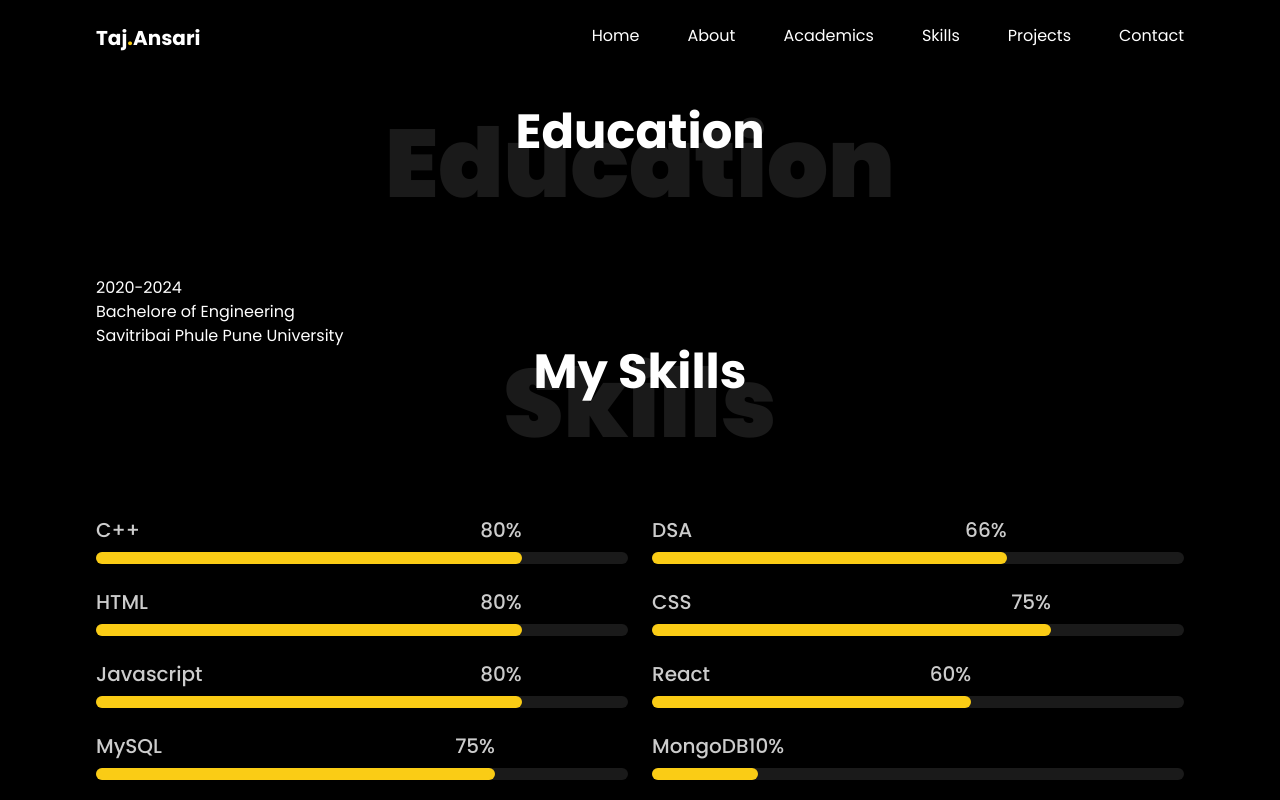
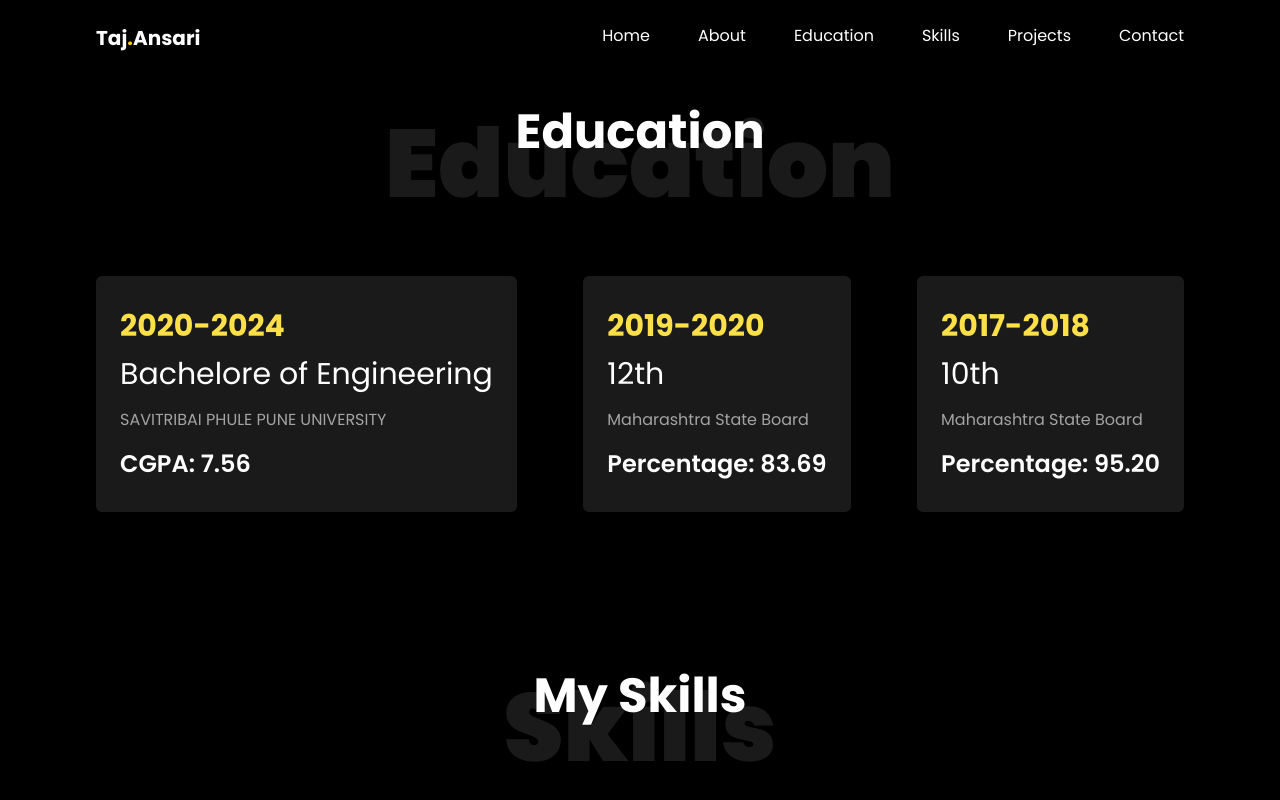
Before and after one commit to tajansari612/Portfolio-Website-Project, a React (Vite) app in the folder Portfolio-Website-Project/: page / in a window 1280 px wide. Shown: the top 800 px of the page. Built offline with nearby package versions, Linux system fonts and the light colour scheme.

Commit message:
education section completed

```diff
--- a/Portfolio-Website-Project/src/App.jsx
+++ b/Portfolio-Website-Project/src/App.jsx
@@ -19,7 +19,7 @@ function App() {
             <ul className="flex flex-row gap-12">
               <li className="nav-item hover:border-b-2 border- hover:border-yellow-500"><a href="#home-section" className="nav-link"><span>Home</span></a></li>
               <li className="nav-item hover:border-b-2 border- hover:border-yellow-500"><a href="#about-section" className="nav-link"><span>About</span></a></li>
-              <li className="nav-item hover:border-b-2 border- hover:border-yellow-500"><a href="#resume-section" className="nav-link"><span>Academics</span></a></li>
+              <li className="nav-item hover:border-b-2 border- hover:border-yellow-500"><a href="#resume-section" className="nav-link"><span>Education</span></a></li>
               <li className="nav-item hover:border-b-2 border- hover:border-yellow-500"><a href="#skills-section" className="nav-link"><span>Skills</span></a></li>
               <li className="nav-item hover:border-b-2 border- hover:border-yellow-500"><a href="#projects-section" className="nav-link"><span>Projects</span></a></li>
               <li className="nav-item hover:border-b-2 border- hover:border-yellow-500"><a href="#contact-section" className="nav-link"><span>Contact</span></a></li>
@@ -31,21 +31,33 @@ function App() {
       <main id="main" className="mt-8">
         <div id="home"></div>
         <div id="about"></div>
-        <div id="education">
+
+        <div id="education" className="mb-40">
           <h1 className="text-center font-bold mb-6 text-5xl">Education</h1>
           <h2 className="text-center font-black text-8xl -translate-y-16 text-white/10">Education</h2>
-          <div id="education-box">
-            <div id="be">
-              <h1>2020-2024</h1>
-              <h2>Bachelore of Engineering</h2>
-              <h3>Savitribai Phule Pune University</h3>
+          <div id="education-box" className="flex flex-row justify-between">
+
+            <div id="be" className="bg-white/10 px-6 py-8 rounded-md leading-loose">
+              <h1 className="text-yellow-300 text-3xl font-bold mb-3">2020-2024</h1>
+              <h2 className="text-3xl mb-3">Bachelore of Engineering</h2>
+              <h3 className="text-white/60 mb-3">SAVITRIBAI PHULE PUNE UNIVERSITY</h3>
+              <h4 className="text-2xl font-semibold">CGPA: 7.56</h4>
             </div>
-            <div id="hsc">
 
+            <div id="hsc" className="bg-white/10 px-6 py-8 rounded-md leading-loose">
+              <h1 className="text-yellow-300 text-3xl font-bold mb-3">2019-2020</h1>
+              <h2 className="text-3xl mb-3">12th</h2>
+              <h3 className="text-white/60 mb-3">Maharashtra State Board</h3>
+              <h4 className="text-2xl font-semibold">Percentage: 83.69</h4>
             </div>
-            <div id="ssc">
 
+            <div id="ssc" className="bg-white/10 px-6 py-8 rounded-md leading-loose">
+              <h1 className="text-yellow-300 text-3xl font-bold mb-3">2017-2018</h1>
+              <h2 className="text-3xl mb-3">10th</h2>
+              <h3 className="text-white/60 mb-3">Maharashtra State Board</h3>
+              <h4 className="text-2xl font-semibold">Percentage: 95.20</h4>
             </div>
+
           </div>
         </div>
 
```
